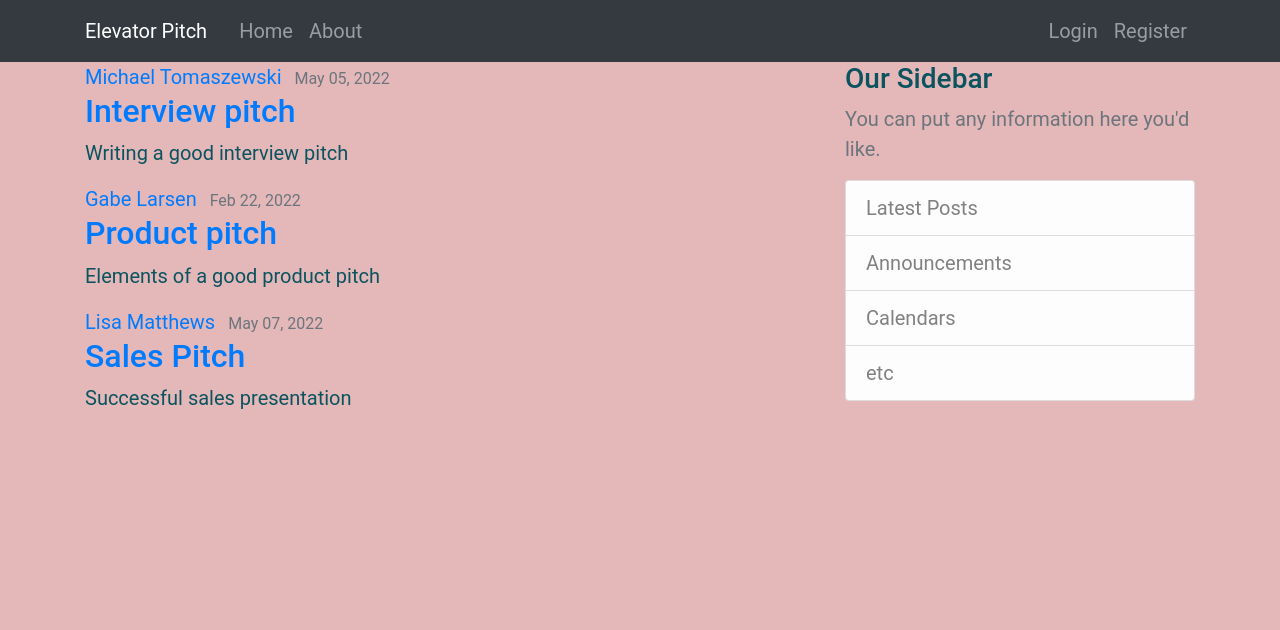
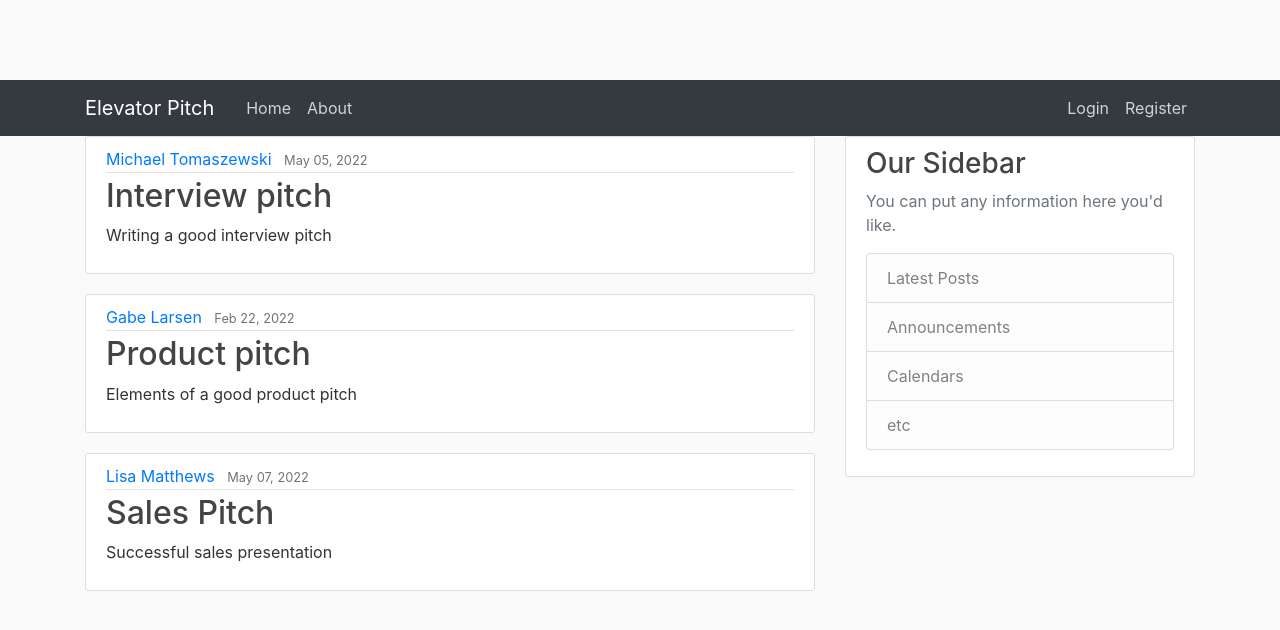
Before and after one commit to Karenkoech/Elevatorpitch_app, a Flask app: page / in a window 1280 px wide. Shown: the top 630 px of the page. Run offline with Flask 2, Linux system fonts and the light colour scheme; some libraries are stand-ins or nearby versions.

Commit message:
add styling

```diff
--- a/app/static/style.css
+++ b/app/static/style.css
@@ -1,9 +1,77 @@
-body{
-    background-color: #e4b8b8;
-}
-.container{
-    width: 100%;
-    color: #0b535f;
-    font-size: 20px;
-    font-family: 'Roboto', sans-serif;
-}
+
+body {
+    background: #fafafa;
+    color: #333333;
+    margin-top: 5rem;
+  }
+
+  h1, h2, h3, h4, h5, h6 {
+    color: #444444;
+  }
+
+  .bg-dark {
+    background-color: #5f788a;
+  }
+  .profile-img {
+    height: 125px;
+    width: 125px;
+    margin-right: 20px;
+    margin-bottom: 16px;
+  }
+
+  .site-header .navbar-nav .nav-link.active {
+    font-weight: 500;
+  }
+  .site-header .navbar-nav .nav-link:hover {
+    color: #ffffff;
+  }
+
+  .content-section {
+    background: #ffffff;
+    padding: 10px 20px;
+    border: 1px solid #dddddd;
+    border-radius: 3px;
+    margin-bottom: 20px;
+  }
+  .site-header .navbar-nav .nav-link {
+    color: #cbd5db;
+  }
+
+  .article-title {
+    color: #444444;
+  }
+
+  a.article-title:hover {
+    color: #428bca;
+    text-decoration: none;
+  }
+
+  .article-content {
+    white-space: pre-line;
+  }
+
+  .article-img {
+    height: 65px;
+    width: 65px;
+    margin-right: 16px;
+  }
+  .article-svg {
+    width: 25px;
+    height: 25px;
+    vertical-align: middle;
+  }
+
+  .article-metadata {
+    padding-bottom: 1px;
+    margin-bottom: 4px;
+    border-bottom: 1px solid #e3e3e3
+  }
+
+  .article-metadata a:hover {
+    color: #333;
+    text-decoration: none;
+  }
+
+  .account-heading {
+    font-size: 2.5rem;
+  }
```
Also changed, not shown: app/static/profilephotos/2731e3d5f52497db.jpg (added), app/static/profilephotos/b3146cdeaccb3444.jpg (added), app/static/profilephotos/b73027fba5c88c89.jpg (added).
